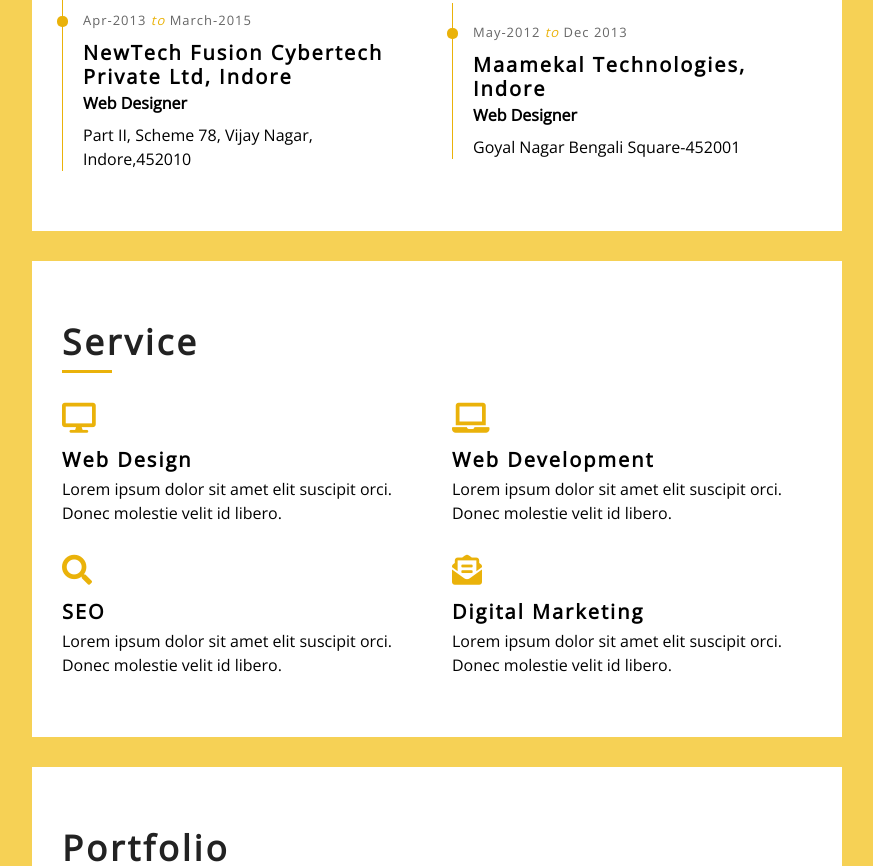
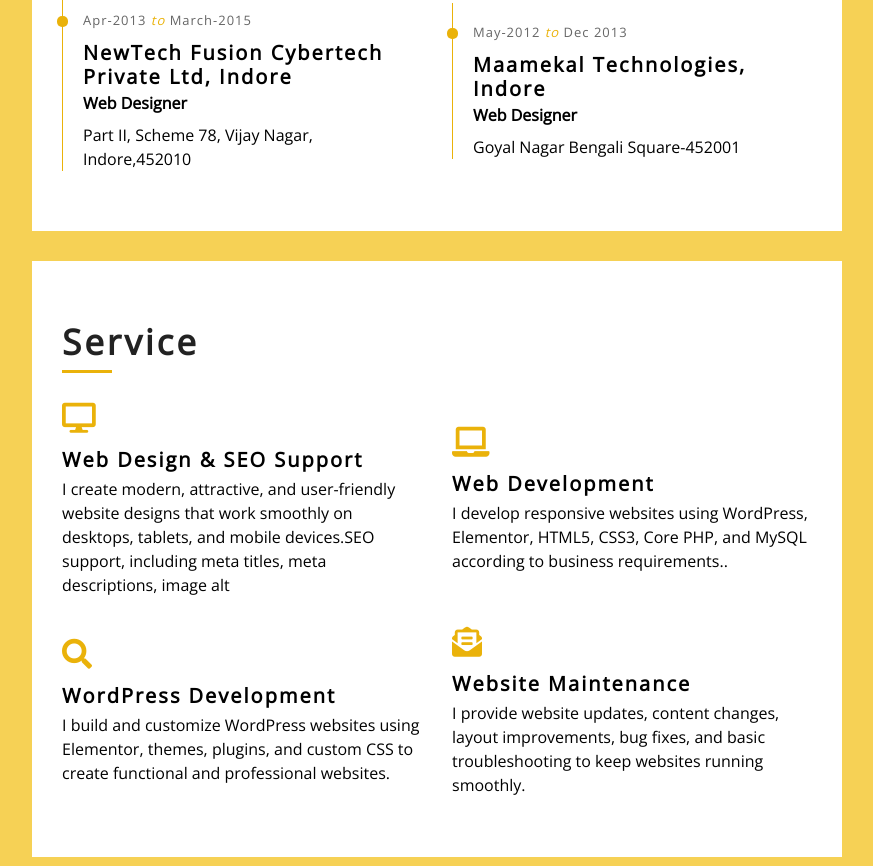
Before and after one commit to DharamWebProject/dharam-web-portfolio, a plain HTML site: page index.html in a window 1280 px wide. Shown: the part 1934-2800 px from the top of the page, without its empty margins (368-1241 px from the left). Drawn offline with nearby package versions, Linux system fonts and the light colour scheme.

Commit message:
Update index.html

```diff
--- a/index.html
+++ b/index.html
@@ -242,29 +242,29 @@ quality work while continuously learning and adapting to new technologies.
                             <div class="col-md-6">
                                 <div class="srv-col">
                                     <i class="fa fa-desktop"></i>
-                                    <h3>Web Design</h3>
-                                    <p>Lorem ipsum dolor sit amet elit suscipit orci. Donec molestie velit id libero.</p>
+                                    <h3>Web Design & SEO Support</h3>
+                                    <p>I create modern, attractive, and user-friendly website designs that work smoothly on desktops, tablets, and mobile devices.SEO support, including meta titles, meta descriptions, image alt </p>
                                 </div>
                             </div>
                             <div class="col-md-6">
                                 <div class="srv-col">
                                     <i class="fa fa-laptop"></i>
                                     <h3>Web Development</h3>
-                                    <p>Lorem ipsum dolor sit amet elit suscipit orci. Donec molestie velit id libero.</p>
+                                    <p>I develop responsive websites using WordPress, Elementor, HTML5, CSS3, Core PHP, and MySQL according to business requirements..</p>
                                 </div>
                             </div>
                             <div class="col-md-6">
                                 <div class="srv-col">
                                     <i class="fa fa-search"></i>
-                                    <h3>SEO</h3>
-                                    <p>Lorem ipsum dolor sit amet elit suscipit orci. Donec molestie velit id libero.</p>
+                                    <h3>WordPress Development</h3>
+                                    <p>I build and customize WordPress websites using Elementor, themes, plugins, and custom CSS to create functional and professional websites.</p>
                                 </div>
                             </div>
                             <div class="col-md-6">
                                 <div class="srv-col">
                                     <i class="fa fa-envelope-open-text"></i>
-                                    <h3>Digital Marketing</h3>
-                                    <p>Lorem ipsum dolor sit amet elit suscipit orci. Donec molestie velit id libero.</p>
+                                    <h3>Website Maintenance</h3>
+                                    <p>I provide website updates, content changes, layout improvements, bug fixes, and basic troubleshooting to keep websites running smoothly.</p>
                                 </div>
                             </div>
                         </div>
```
